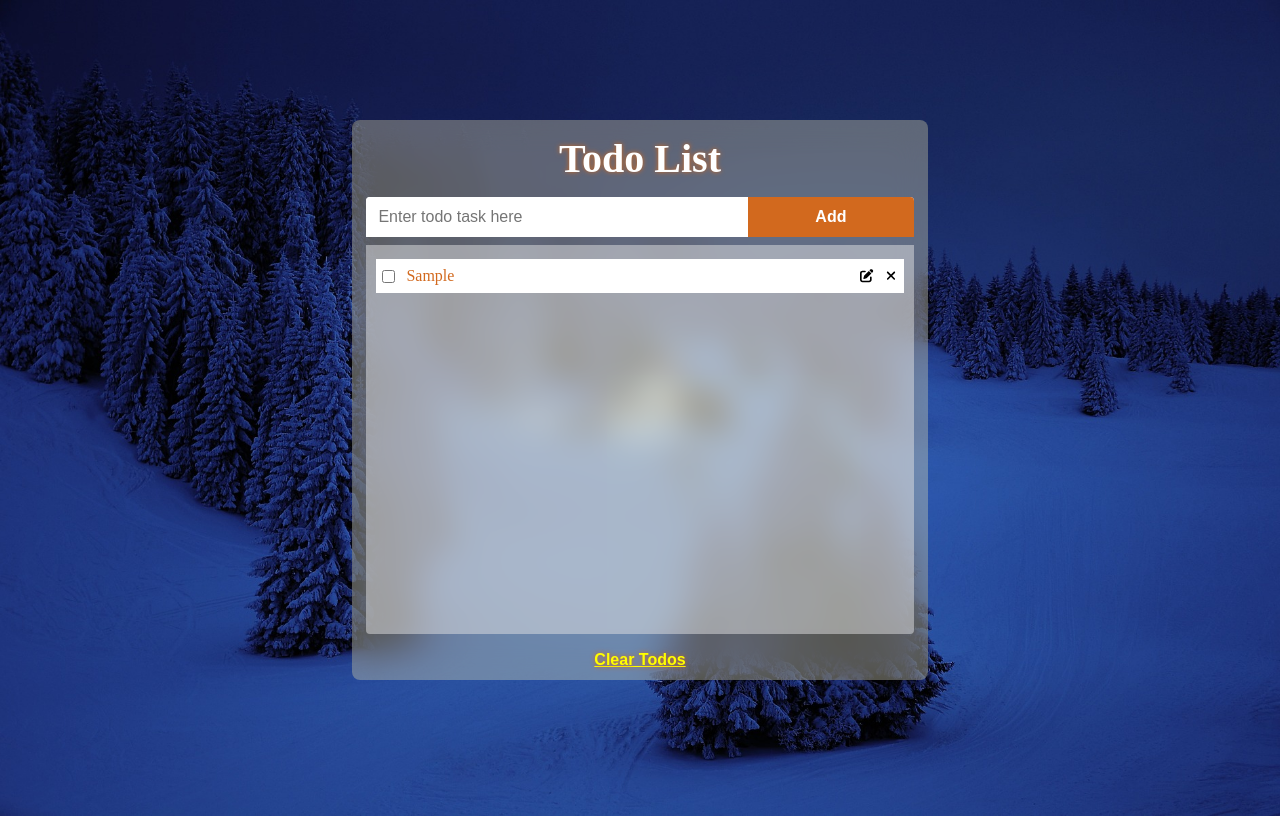
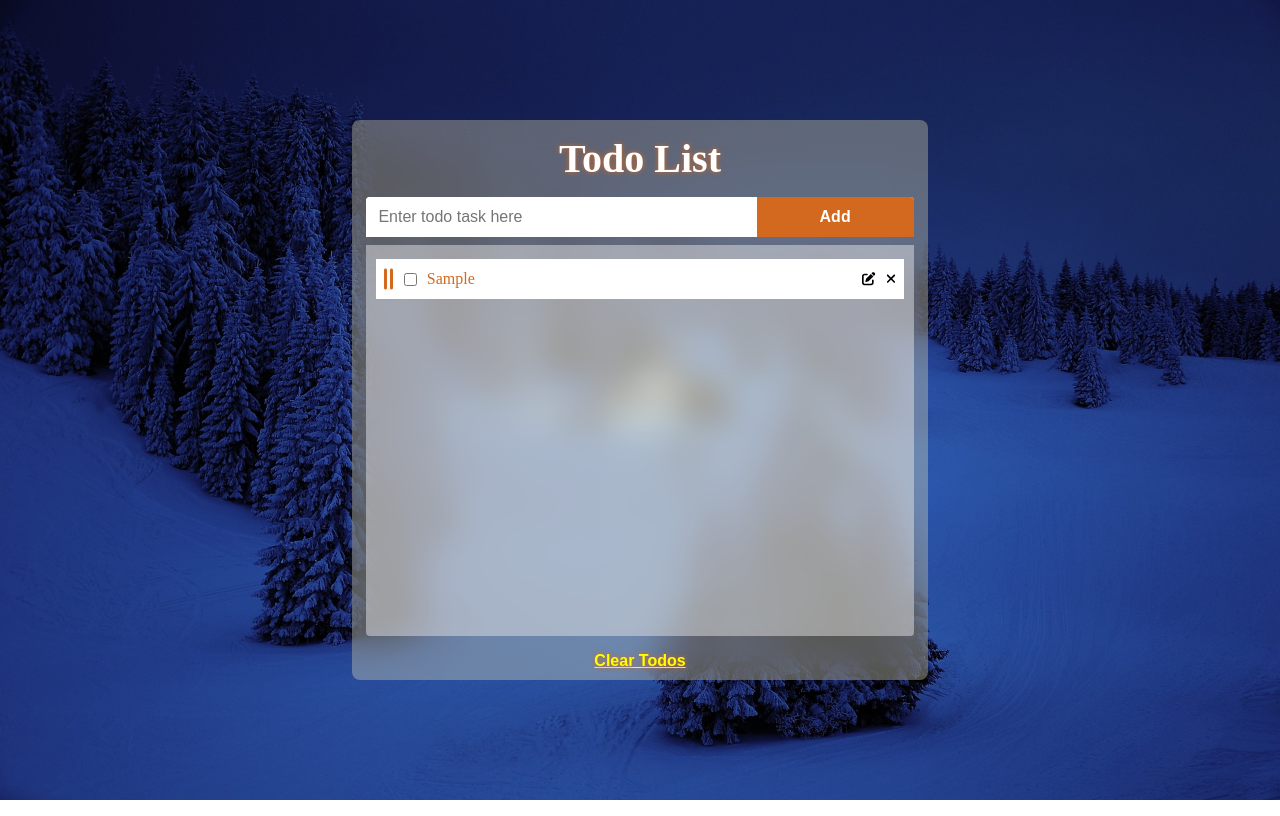
Before and after one commit to Abhishek332/todo-tracker, a plain HTML site: page index.html in a window 1280 px wide. Both pictures are taken after typing "Sample" into the empty fields and a click on the button "Add". Drawn offline with Linux system fonts and the light colour scheme.

Commit message:
added drag grip

```diff
--- a/script.js
+++ b/script.js
@@ -71,6 +71,7 @@ class ScreenHandler {
 		const allTodos = TodosList.items.map(
 			(TodoListItem) => `
             <form class="todo-list-item" id="${TodoListItem.id}">
+			<button data-id="drag-btn" class="drag-grip"><i class="fa-solid fa-grip-lines-vertical"></i></button>
                 <input type="checkbox" ${TodoListItem.isCompleted ? 'checked' : ''}/>
                 <div class="todo-text">
 					<p  ${TodoListItem.isCompleted ? 'class="mark-done"': ''}>${TodoListItem.todoText}</p>
--- a/style.css
+++ b/style.css
@@ -2,6 +2,8 @@
     border: none;
     outline: none;
     box-sizing: border-box;
+    margin: 0;
+    padding: 0;
 }
 
 body{
@@ -78,9 +80,15 @@ body{
     width: 100%;
     background: white;
     margin: 4px 0;
-    display: flex;
+    display: inline-flex;
     align-items: center;
-    padding: 0 2px;
+    padding: 8px;
+    gap: 2%;
+}
+
+#todos-box .todo-list-item .drag-grip .fa-grip-lines-vertical{
+    color: chocolate;
+    font-size: 24px;
 }
 
 #todos-box .todo-list-item button{
@@ -91,18 +99,11 @@ body{
 #todos-box .todo-list-item .todo-text,
 #todos-box .todo-list-item textarea{
     width: 100%;
-    margin: 0;
     background-color: transparent;
-}
-
-#todos-box .todo-list-item textarea{
-    padding: 0 4px;
 }
 
 #todos-box .todo-list-item .todo-text p{
     color: chocolate;
-    margin: 4px;
-    padding: 4px;
 }
 
 
```
